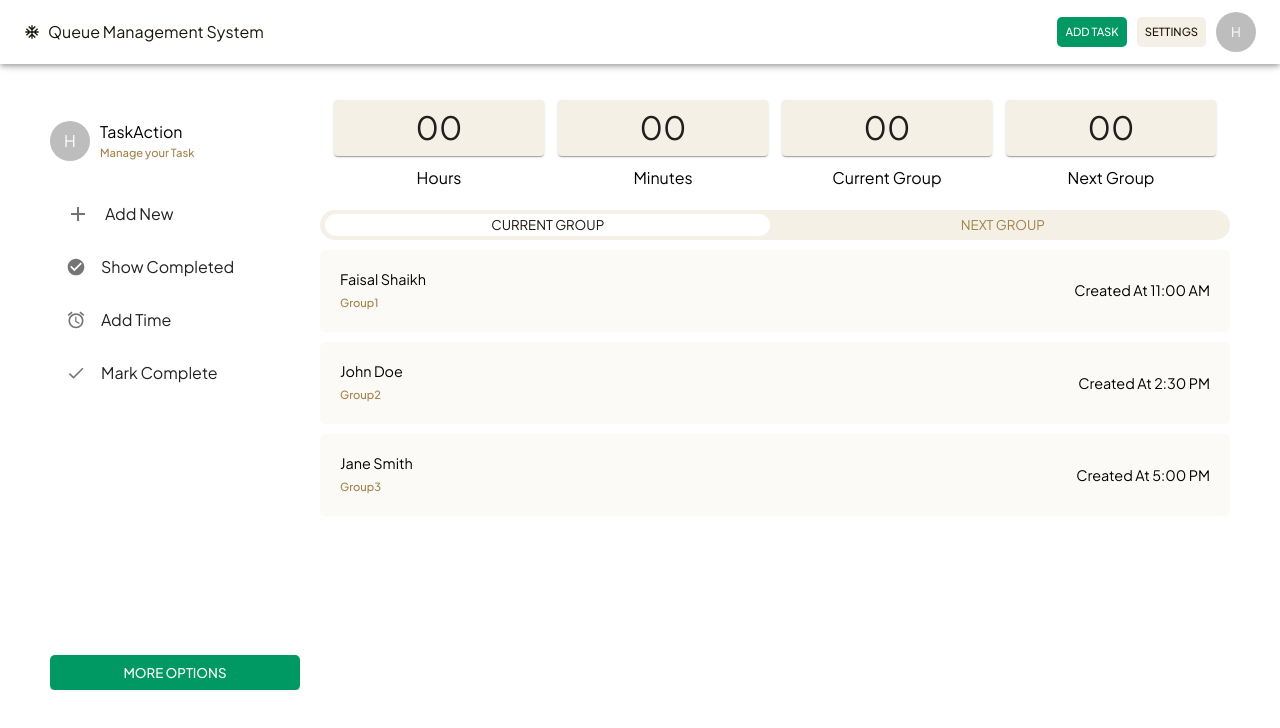
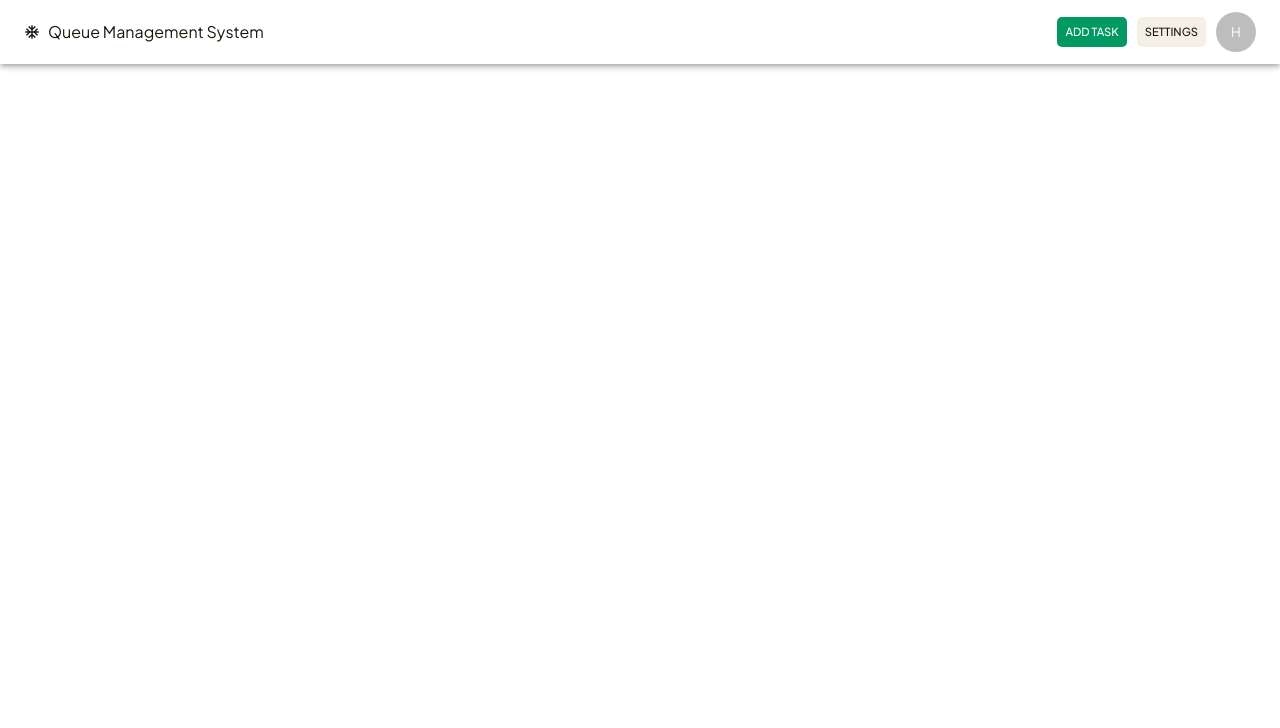
Before and after one commit to Fkshaikh/QueueManage, a React (Create React App) app: page / in a window 1280 px wide. Shown: the top 728 px of the page. Built offline with nearby package versions, Linux system fonts and the light colour scheme.

Commit message:
setup routes

```diff
--- a/package.json
+++ b/package.json
@@ -12,6 +12,7 @@
     "@testing-library/user-event": "^13.5.0",
     "react": "^18.2.0",
     "react-dom": "^18.2.0",
+    "react-router-dom": "^6.22.3",
     "react-scripts": "5.0.1",
     "web-vitals": "^2.1.4"
   },
--- a/src/App.js
+++ b/src/App.js
@@ -2,12 +2,21 @@ import React from "react";
 import theme from "./theme";
 import { ThemeProvider } from "@mui/material";
 import Main from "./Pages/Main";
+import { BrowserRouter, Route, Routes } from "react-router-dom";
+import NavBar from "./Components/NavBar";
+import QueDetailedPage from "./Pages/QueDetailedPage";
 
 function App() {
   return (
     <ThemeProvider theme={theme}>
       <div className="App">
-        <Main />
+        <NavBar />
+        <BrowserRouter>
+          <Routes>
+            <Route path="/" Component={Main} />
+            <Route path="/quedetail" Component={QueDetailedPage} />
+          </Routes>
+        </BrowserRouter>
       </div>
     </ThemeProvider>
   );
--- a/src/Pages/Main.jsx
+++ b/src/Pages/Main.jsx
@@ -7,8 +7,8 @@ import NavBar from "../Components/NavBar";
 const Main = () => {
   return (
     <div>
-      <NavBar />
-      <QueDetailedPage />
+
+      Home
     </div>
   );
 };
```
Also changed, not shown: 1 other file (tests, documents, lock files or other folders).
